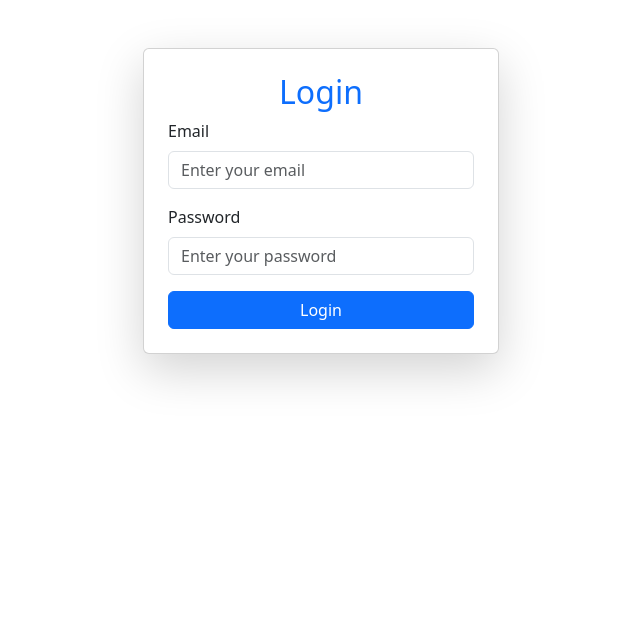
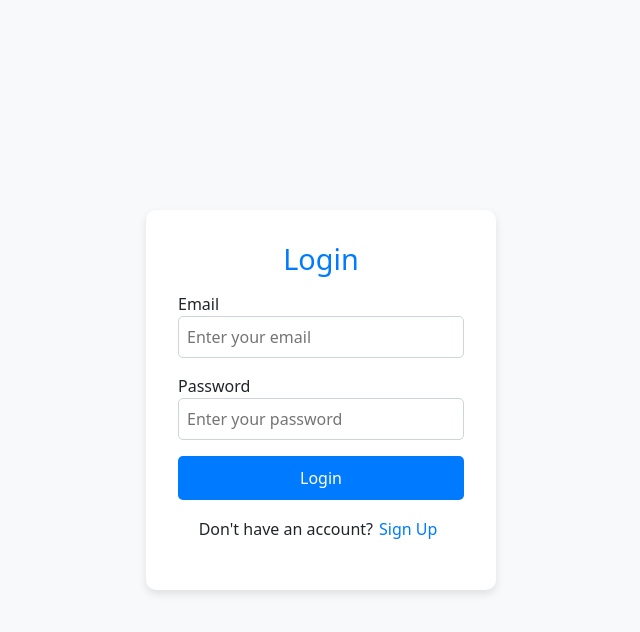
Before and after one commit to HunterDickens/handyman-app, a React (Create React App) app in the folder frontend/: page /login in a window 1280 px wide. Shown: the top 632 px of the page, without its empty margins (319-959 px from the left). Built offline with nearby package versions, Linux system fonts and the light colour scheme; no server answers.

Commit message:
update login

```diff
--- /dev/null
+++ b/frontend/src/pages/Login.css
@@ -0,0 +1,69 @@
+
+.login-container {
+    display: flex;
+    align-items: center;
+    justify-content: center;
+    height: 100vh;
+    background-color: #f8f9fa;
+  }
+
+  .login-card {
+    background: white;
+    padding: 2rem;
+    border-radius: 10px;
+    box-shadow: 0 4px 8px rgba(0, 0, 0, 0.1);
+    width: 350px;
+  }
+
+  .login-title {
+    text-align: center;
+    color: #007bff;
+    font-size: 1.8rem;
+    margin-bottom: 1rem;
+  }
+
+  .login-error {
+    color: red;
+    text-align: center;
+  }
+
+  .login-input-group {
+    margin-bottom: 1rem;
+  }
+
+  .login-input {
+    width: 100%;
+    padding: 8px;
+    border: 1px solid #ced4da;
+    border-radius: 5px;
+  }
+
+  .login-button {
+    width: 100%;
+    background-color: #007bff;
+    color: white;
+    padding: 10px;
+    border: none;
+    border-radius: 5px;
+    cursor: pointer;
+  }
+
+  .login-button:hover {
+    background-color: #0056b3;
+  }
+
+  .login-footer {
+    text-align: center;
+    margin-top: 1rem;
+  }
+
+  .login-signup-link {
+    background: none;
+    border: none;
+    color: #007bff;
+    cursor: pointer;
+  }
+
+  .login-signup-link:hover {
+    text-decoration: underline;
+  }
--- a/frontend/src/pages/Login.js
+++ b/frontend/src/pages/Login.js
@@ -3,6 +3,7 @@ import { auth } from "../firebase";
 import { signInWithEmailAndPassword } from "firebase/auth";
 import axios from "axios";
 import { useNavigate } from "react-router-dom";
+import "./Login.css";
 
 const Login = () => {
   const [email, setEmail] = useState("");
@@ -10,7 +11,7 @@ const Login = () => {
   const [error, setError] = useState("");
   const [loading, setLoading] = useState(false);
 
-  const navigate = useNavigate(); // ✅ Enables page redirection
+  const navigate = useNavigate();
 
   const handleLogin = async (e) => {
     e.preventDefault();
@@ -18,14 +19,12 @@ const Login = () => {
     setLoading(true);
 
     try {
-      // ✅ Authenticate user with Firebase
       const userCredential = await signInWithEmailAndPassword(auth, email, password);
       const user = userCredential.user;
       const idToken = await user.getIdToken();
 
       console.log("✅ Firebase Auth User Logged In:", user);
 
-      // ✅ Send Firebase token to backend for verification
       const response = await axios.post(
         "http://localhost:5000/api/auth/login",
         { email, password },
@@ -33,10 +32,7 @@ const Login = () => {
       );
 
       console.log("✅ Server Response:", response.data);
-
-      // ✅ Redirect user to Dashboard
       navigate("/dashboard");
-
     } catch (err) {
       console.error("❌ Login Error:", err.response?.data || err.message);
       setError(err.response?.data?.error || "Failed to log in. Try again.");
@@ -46,20 +42,17 @@ const Login = () => {
   };
 
   return (
-    <div className="container mt-5">
-      <div className="row justify-content-center">
-        <div className="col-md-4">
-          <div className="card shadow-lg p-4">
-            <h2 className="text-center text-primary">Login</h2>
-
-            {error && <p className="text-danger text-center">{error}</p>}
+    <div className="login-container">
+      <div className="login-card">
+        <h2 className="login-title">Login</h2>
+        {error && <p className="login-error">{error}</p>}
 
         <form onSubmit={handleLogin}>
-              <div className="mb-3">
-                <label className="form-label">Email</label>
+          <div className="login-input-group">
+            <label>Email</label>
             <input
               type="email"
-                  className="form-control"
+              className="login-input"
               placeholder="Enter your email"
               value={email}
               onChange={(e) => setEmail(e.target.value)}
@@ -67,11 +60,11 @@ const Login = () => {
             />
           </div>
 
-              <div className="mb-3">
-                <label className="form-label">Password</label>
+          <div className="login-input-group">
+            <label>Password</label>
             <input
               type="password"
-                  className="form-control"
+              className="login-input"
               placeholder="Enter your password"
               value={password}
               onChange={(e) => setPassword(e.target.value)}
@@ -79,12 +72,22 @@ const Login = () => {
             />
           </div>
 
-              <button type="submit" className="btn btn-primary w-100" disabled={loading}>
-                {loading ? <span className="spinner-border spinner-border-sm"></span> : "Login"}
+          <button
+            type="submit"
+            className="login-button"
+            disabled={loading}
+          >
+            {loading ? "Logging in..." : "Login"}
           </button>
         </form>
-          </div>
-        </div>
+
+        <p className="login-footer">
+          Don't have an account?
+          <button
+            onClick={() => navigate("/signup")}
+            className="login-signup-link"
+          >Sign Up</button>
+        </p>
       </div>
     </div>
   );
```
Lines whose indentation alone changed are shown as unchanged.
